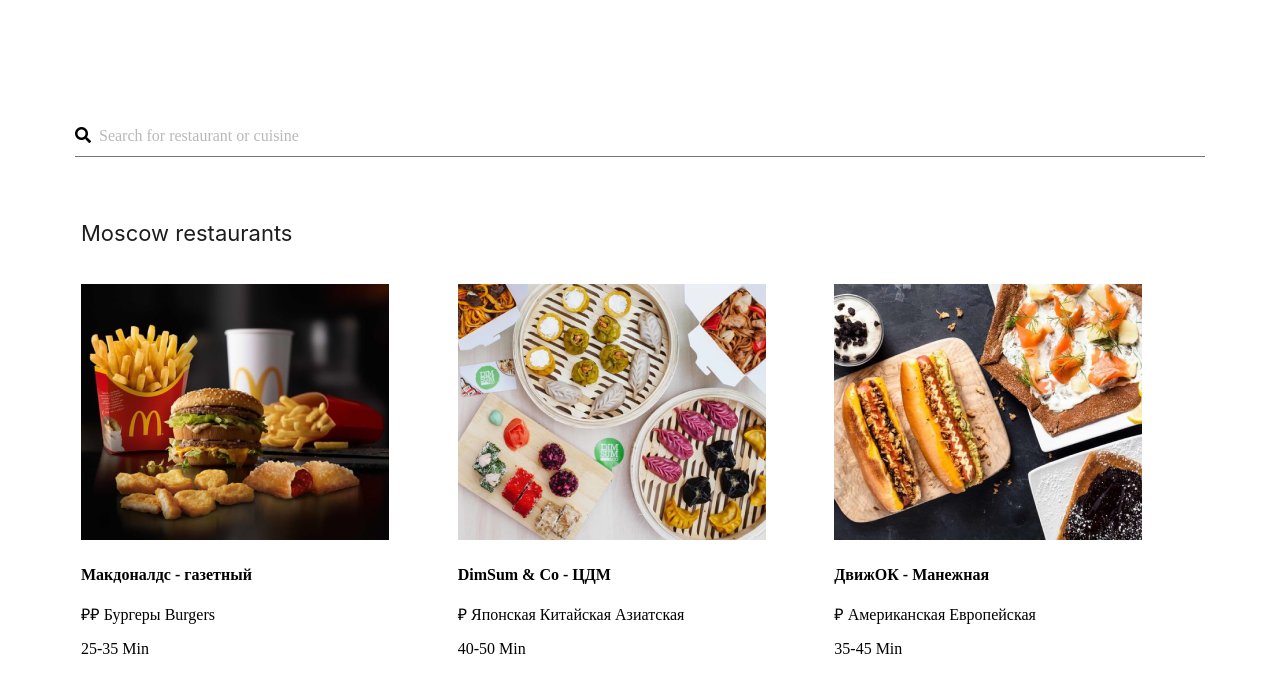
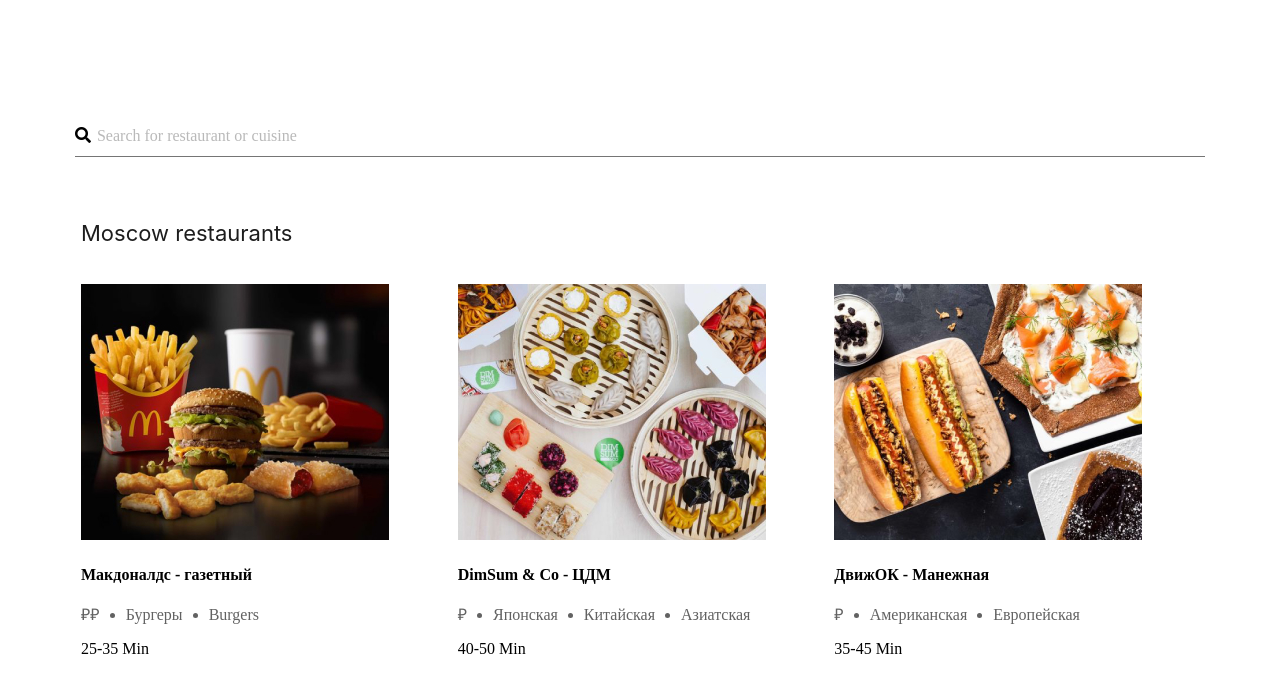
Before and after one commit to CryptoOrangutan/cryptoorangutan.github.io, a plain HTML site: page index.html in a window 1280 px wide. Shown: the part 61-748 px from the top of the page. Drawn offline with nearby package versions, Linux system fonts and the light colour scheme.

Commit message:
Fixed markers bugs

```diff
--- a/css/restaurant.css
+++ b/css/restaurant.css
@@ -147,6 +147,7 @@ header {
     width: 80px;
     height: 40px;
     font-size: 13px;
+    cursor: pointer;
 }
 
 .button-register {
@@ -156,6 +157,7 @@ header {
     height: 40px;
     margin-right: 16px;
     font-size: 13px;
+    cursor: pointer;
 }
 
 /** Slider **/
--- a/css/styles.css
+++ b/css/styles.css
@@ -144,6 +144,7 @@ header {
     width: 80px;
     height: 40px;
     font-size: 13px;
+    cursor: pointer;
 }
 
 .button-register {
@@ -153,6 +154,7 @@ header {
     height: 40px;
     margin-right: 16px;
     font-size: 13px;
+    cursor: pointer;
 }
 
 /** Main **/
@@ -167,7 +169,6 @@ header {
 }
 
 .main-search input {
-    text-align: center;
     width: 223px;
     height: 24px;
     font-size: 16px;
@@ -207,13 +208,15 @@ header {
     padding: 0;
 }
 
-.card ul:first-child {
+.card li:first-child {
     list-style-type: none;
-    padding-left: 0;
+    margin: 0;
 }
 
 .card li {
-    display: inline-block;
+    float: left;
+    color: #626262;
+    margin-left: 26px;
 }
 
 /** Footer **/
```
Also changed, not shown: index.html (+9 -0 lines), restaurant.html (+0 -1 lines).
